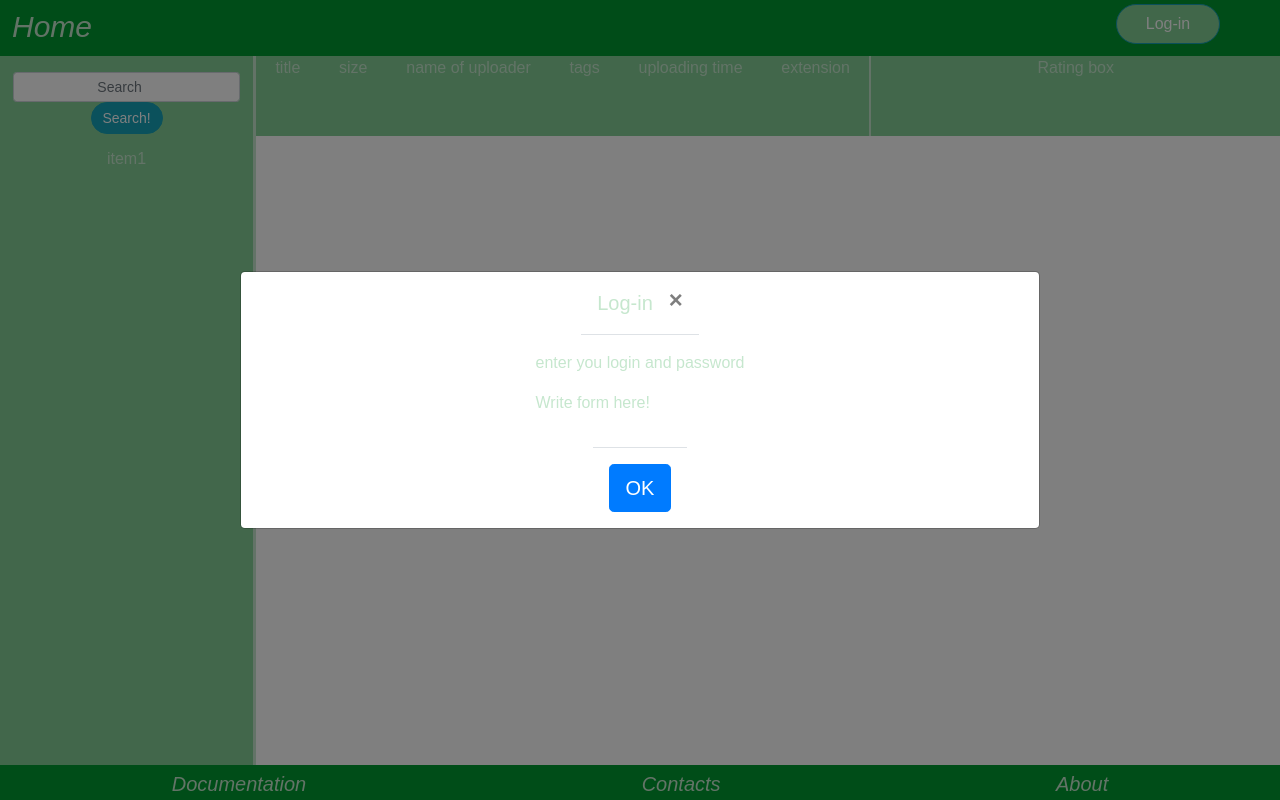
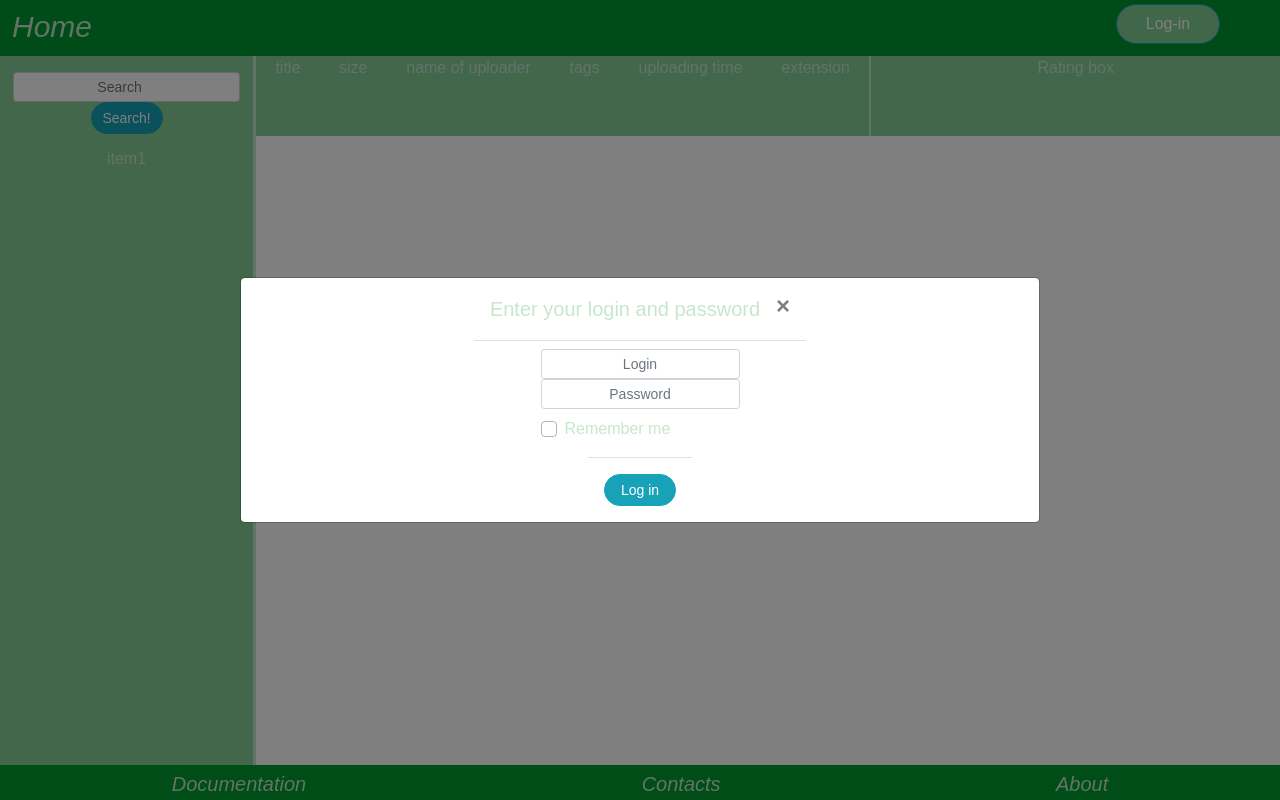
Before and after one commit to DanisAlukaev/Digital-Library, a Vue app: page / in a window 1280 px wide. Both pictures are taken after a click on the button "Log-in". Built offline with nearby package versions, Linux system fonts and the light colour scheme.

Commit message:
updated log-in form

```diff
--- a/src/components/layout/v-header.vue
+++ b/src/components/layout/v-header.vue
@@ -9,16 +9,21 @@
             <b-button pill variant="info" v-b-modal="'log_in_form'" class="log-in-button">Log-in</b-button>
 
         </div>
-        <b-modal size="lg" id='log_in_form' centered title="Log-in" ok-only button-size="lg">
-            <p>enter you login and password</p>
-            <p>Write form here!</p>
+        <b-modal size="lg" id='log_in_form' centered title="Enter your login and password" ok-only button-size="lg" ok-variant="info">
+			<template v-slot:modal-footer="{ ok }">
+				<b-button size="sm" variant="info" @click="ok()" class="log-in-form-button" pill>Log in</b-button>
+			</template>
+            <b-form-input :id="'login'" :name="'log-in-input'" :type="'text'" :placeholder="'Login'" size="sm" required class="input-search"></b-form-input>
+			<b-form-input :id="'password'" :name="'log-in-input'" :type="'password'" :placeholder="'Password'" size="sm" required class="input-search"></b-form-input>
+			<b-form-checkbox :id="'remember'" :name="'log-in-input'" v-model="selected">Remember me</b-form-checkbox>
         </b-modal>
     </div>
 </template>
 
 <script>
     export default {
-        name: 'v-header'
+        name: 'v-header',
+		methods: {}
     }
 </script>
 
--- a/src/styles.css
+++ b/src/styles.css
@@ -155,3 +155,7 @@
     width: 9vh;
     height: 4vh;
 }
+.log-in-form-button {
+    width: 9vh;
+    height: 4vh;
+}
```
